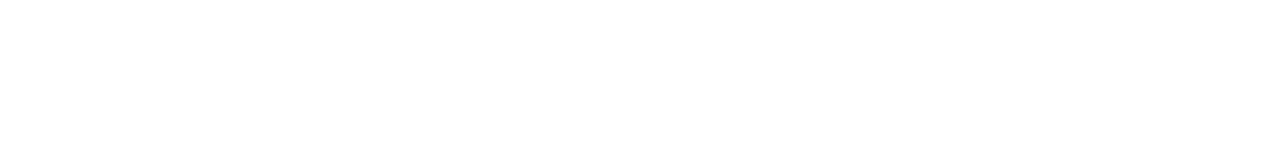
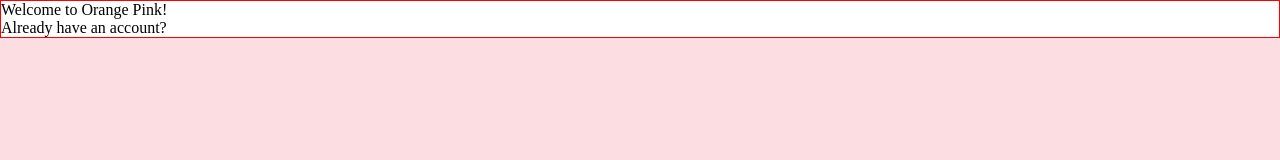
Before and after one commit to szhao23/Login-Page-HTML, a plain HTML site: page code/src/index.html in a window 1280 px wide. Drawn offline with Linux system fonts and the light colour scheme.

Commit message:
Added some HTML and CSS styling

```diff
--- a/code/src/index.html
+++ b/code/src/index.html
@@ -9,6 +9,11 @@
     <link rel="stylesheet" href="style.css" />
   </head>
   <body>
-    <!-- No JavaScript so don't need to Import -->
+    <div class="container">
+      <div class="container-form">
+        <div class="left">Welcome to Orange Pink!</div>
+        <div class="right">Already have an account?</div>
+      </div>
+    </div>
   </body>
 </html>
--- a/code/src/style.css
+++ b/code/src/style.css
@@ -1,6 +1,17 @@
 /* Import Google Fonts */
+@import url("https://fonts.googleapis.com/css2?family=Poppins:wght@300;400;500;600;700;800&display=swap");
 
 * {
   margin: 0;
   body: 0;
 }
+
+body {
+  background-color: rgba(250, 206, 213, 0.689);
+}
+
+.container {
+  background-color: #fff;
+  display: flex;
+  border: 1px solid red;
+}
```
